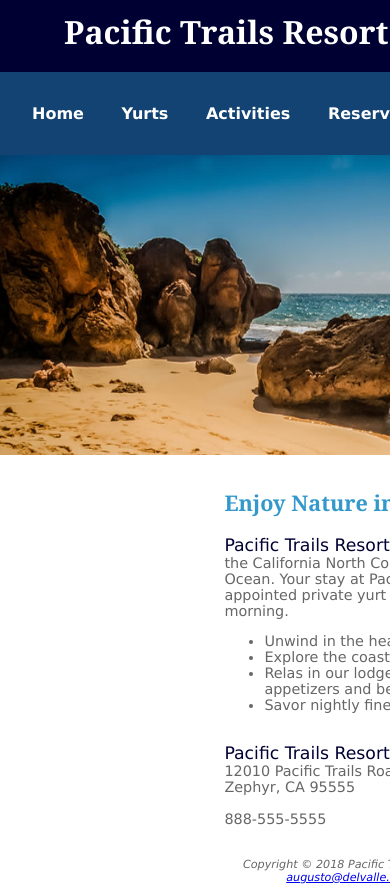
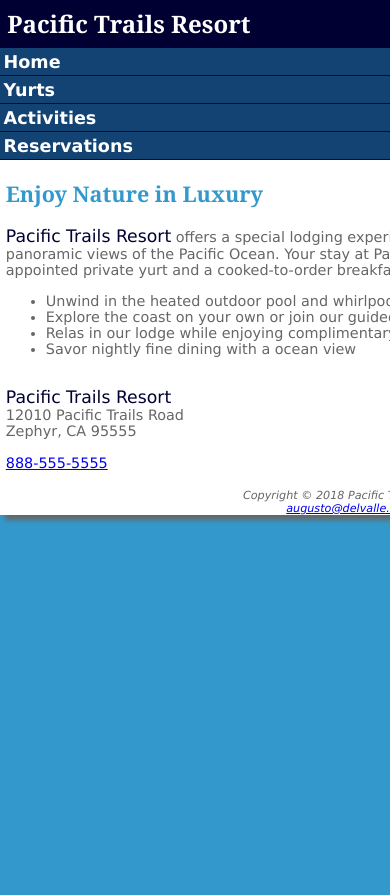
Before and after one commit to hackedWifi/cas206, a plain HTML site: page module6/pacific_trails/index.html in a window 390 px wide. Shown: the top 895 px of the page. After the commit the page ends 844 px from the top, so only its background shows below. Drawn offline with Linux system fonts and the light colour scheme.

Commit message:
add media queries

```diff
--- a/module6/pacific_trails/pacificcss/pacific.css
+++ b/module6/pacific_trails/pacificcss/pacific.css
@@ -6,6 +6,7 @@ Programmer: Augusto DelValle
 */
 * {
     box-sizing: border-box;
+
 }
 
 body {
@@ -13,6 +14,7 @@ body {
     background-image: linear-gradient(to bottom, #3399CC, #C2E0F0, #3399CC);
     color: #666666;
     font-family: Verdana, Arial, sans-serif;
+
 }
 
 dt {
@@ -22,7 +24,7 @@ dt {
 
 footer {
     background-color: #FFFFFF;
-    bottom: 0;
+
     display: block;
     font-size: .70em;
     font-style: italic;
@@ -61,18 +63,14 @@ main {
     background-color: #FFFFFF;
     margin-left: 170px;
     display: block;
-    float: right;
     padding: 1px 2px 1px 2px;
-    width: 70%;
 }
 
 nav {
     float: left;
     display: block;
-    /* display: inline; */
     font-weight: bold;
     padding: 0;
-    /* position: relative; */
     width: 160px;
 }
 
@@ -171,12 +169,14 @@ nav ul {
     }
 
     nav a {
+
         padding-right: 2em;
     }
 
     main {
+
         font-size: 90%;
-        left-margin: 0;
+        margin-left: 0;
         padding: 1em;
     }
 
@@ -190,6 +190,46 @@ nav ul {
         min-width: 0;
         width: auto;
     }
+}
+@media only all and (max-width: 768px) {
+    footer {
+        padding: 0;
+    }
+    h1 {
+        font-size: 1.5em;
+        height: 100%;
+        padding-left: 0.3em;
+    }
+    main {
 
+        padding: 0.1em 0.6em 0.1em 0.4em;
+    }
+    nav {
+        padding: 0;
+    }
+    nav a {
+        border-bottom: 1px solid #330000;
+        display: block;
+        font-size: 1.1em;
+        padding: 0.2em;
+
+    }
+    nav ul {
+        margin: 0;
+        padding: 0;
+    }
+    nav li {
+        display: block;
+        margin: 0;
+        padding: 0;
+    }
+    #homehero, #yurthero, #trailhero {
+        display: none;
+    }
+    #mobile {
+        display: inline;
+    }
+    #desktop {
+        display:none;
+    }
 }
-@media only all and (max-width: 768px)
```
